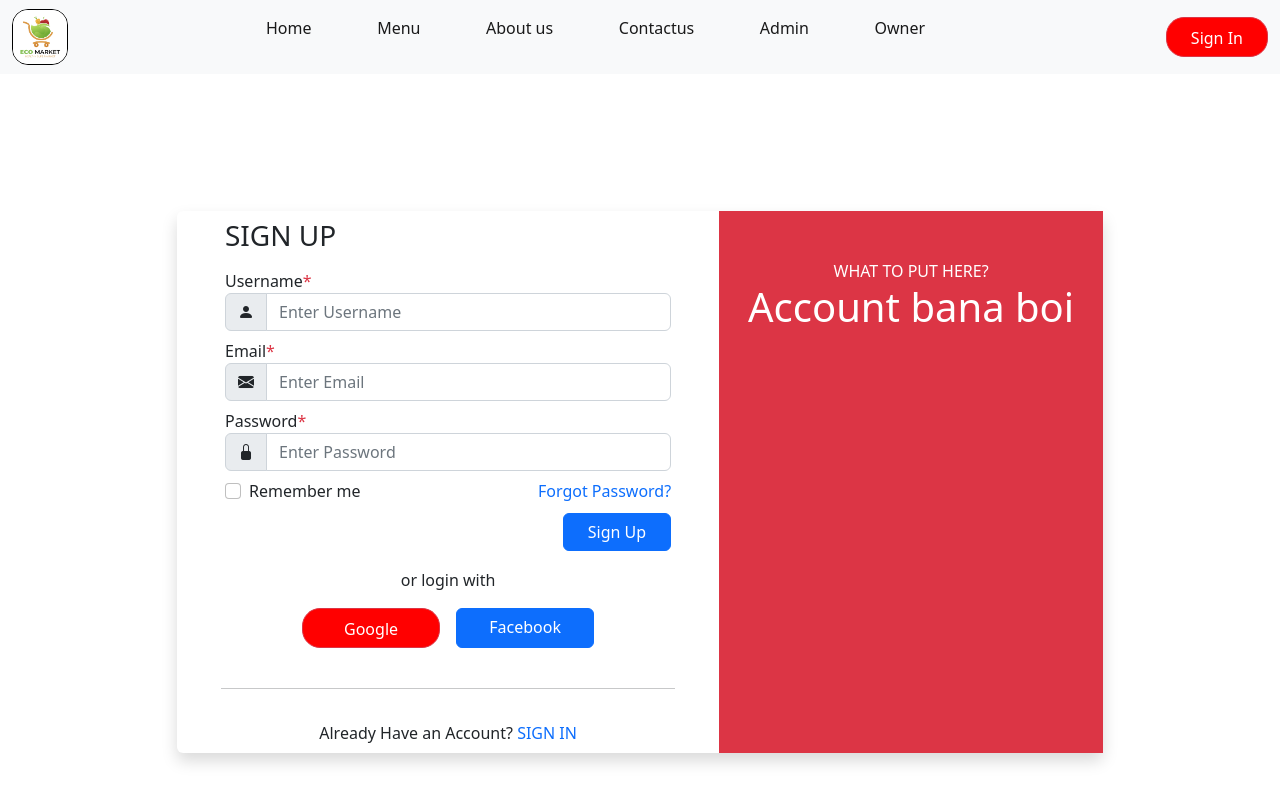
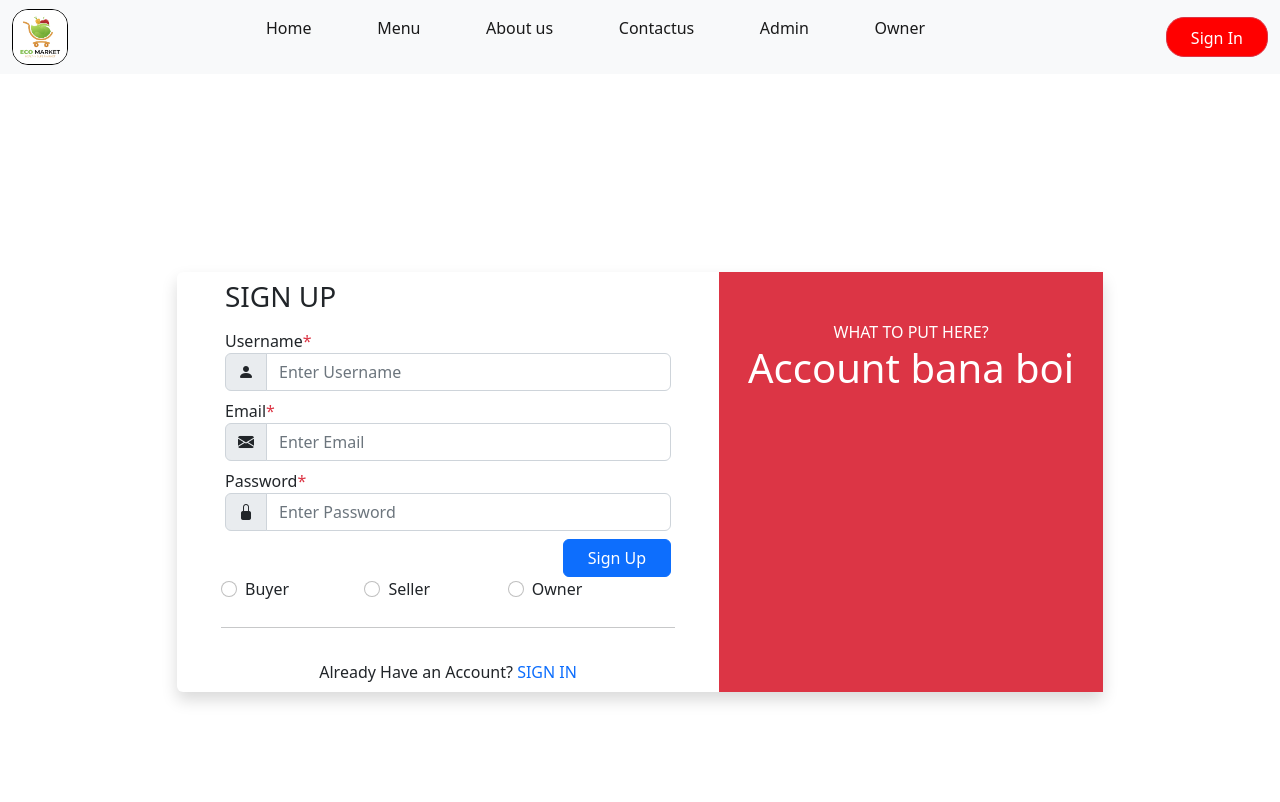
Before and after one commit to Rushikesh38/Grocery, a React (Create React App) app in the folder client/: page /auth in a window 1280 px wide. Both pictures are taken after a click on the element "SIGN UP". Shown: the top 802 px of the page. Built offline with nearby package versions, Linux system fonts and the light colour scheme.

Commit message:
added user type in login system schema, modified signup form

```diff
--- a/client/src/Components/auth.js
+++ b/client/src/Components/auth.js
@@ -10,6 +10,7 @@ const initialState = {
   userName: "",
   email: "",
   password: "",
+  uType: "",
 };
 
 const Auth = () => {
@@ -20,6 +21,7 @@ const Auth = () => {
 
   const handleChange = (e) => {
     setFormData({ ...formData, [e.target.name]: e.target.value }); // set the value of a particular input
+    // console.log(formData)
   };
 
   const switchMode = () => {
@@ -135,7 +137,7 @@ const Auth = () => {
                           </div>
                         </div>
 
-                        <div className="col-sm-6">
+                        {/* <div className="col-sm-6">
                           <div className="form-check">
                             <input
                               className="form-check-input"
@@ -149,13 +151,13 @@ const Auth = () => {
                               Remember me
                             </label>
                           </div>
-                        </div>
+                        </div> */}
 
-                        <div className="col-sm-6">
+                        {/* <div className="col-sm-6">
                           <a className="float-end text-primary">
                             Forgot Password?
                           </a>
-                        </div>
+                        </div> */}
 
                         <div className="col-12">
                           <button
@@ -166,7 +168,30 @@ const Auth = () => {
                             {isSignup ? "Sign Up" : "Sign In"}
                           </button>
                         </div>
-                        <div className="container text-center">
+
+                        {isSignup && (
+                        <div className="row">
+                      <div className="form-check col">
+                        <input className="form-check-input" type="radio" onChange={handleChange} name="uType" id="buyerType" value="buyer"/>
+                        <label className="form-check-label" for="flexRadioDefault1">
+                          Buyer
+                        </label>
+                      </div>
+                      <div className="form-check col">
+                        <input className="form-check-input" type="radio" onChange={handleChange} name="uType" id="sellerType" value="seller"/>
+                        <label className="form-check-label" for="flexRadioDefault2">
+                          Seller
+                        </label>
+                      </div>
+                      <div className="form-check col">
+                        <input className="form-check-input" type="radio" onChange={handleChange} name="uType" id="ownerType" value="owner"/>
+                        <label className="form-check-label" for="flexRadioDefault3">
+                          Owner
+                        </label>
+                      </div>
+                      </div>)}
+
+                        {/* <div className="container text-center">
                           <div>or login with</div>
                           <div className="row g-3 m-2 d-flex justify-content-center">
                             <a className="col-4 btn btn-danger m-2" >
@@ -176,7 +201,7 @@ const Auth = () => {
                               Facebook
                             </a>
                           </div>
-                        </div>
+                        </div> */}
                         <hr className="my-4" />
                         <div className="text-center">
                           {isSignup
--- a/client/src/Components/navbar.js
+++ b/client/src/Components/navbar.js
@@ -16,11 +16,10 @@ function Navbar() {
         () => {
         //   to refresh on login
           const token = user?.response.token;
-        //   console.log()
+        //   console.log(user.response.result.utype)
           if (token) {
               const decodedToken = decode(token);
-
-              console.log(decodedToken.exp)
+              //console.log(decodedToken.exp)
               if (decodedToken.exp * 1000 < new Date().getTime()) {
               logout();
             }
```
Also changed, not shown: 2 other files (tests, documents, lock files or other folders).
